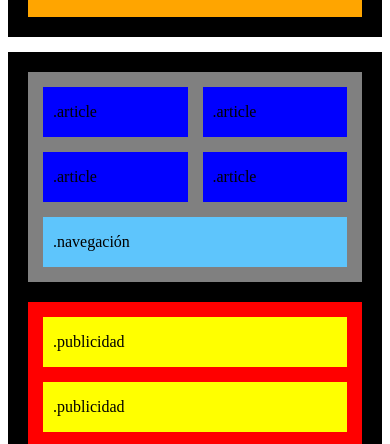
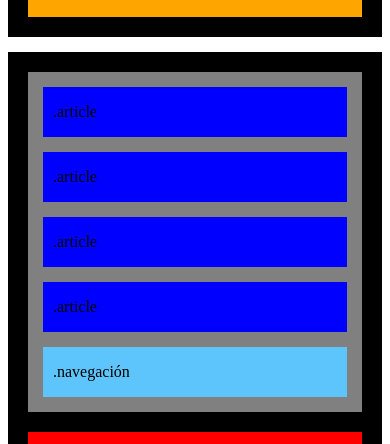
Before and after one commit to VictorGonPe/S1.1-HTML-CSS, a plain HTML site: page index.html in a window 390 px wide. Shown: the part 348-792 px from the top of the page. Drawn offline with Linux system fonts and the light colour scheme.

Commit message:
Versión móvil completada

```diff
--- a/styles.css
+++ b/styles.css
@@ -139,5 +139,8 @@ footer p {
 
 /*____________________________________MOVIL________________________________________*/
 @media (max-width: 576px) {
-
+    .container3 {
+        display: flex;
+        flex-direction: column;
+    }
 }
```
